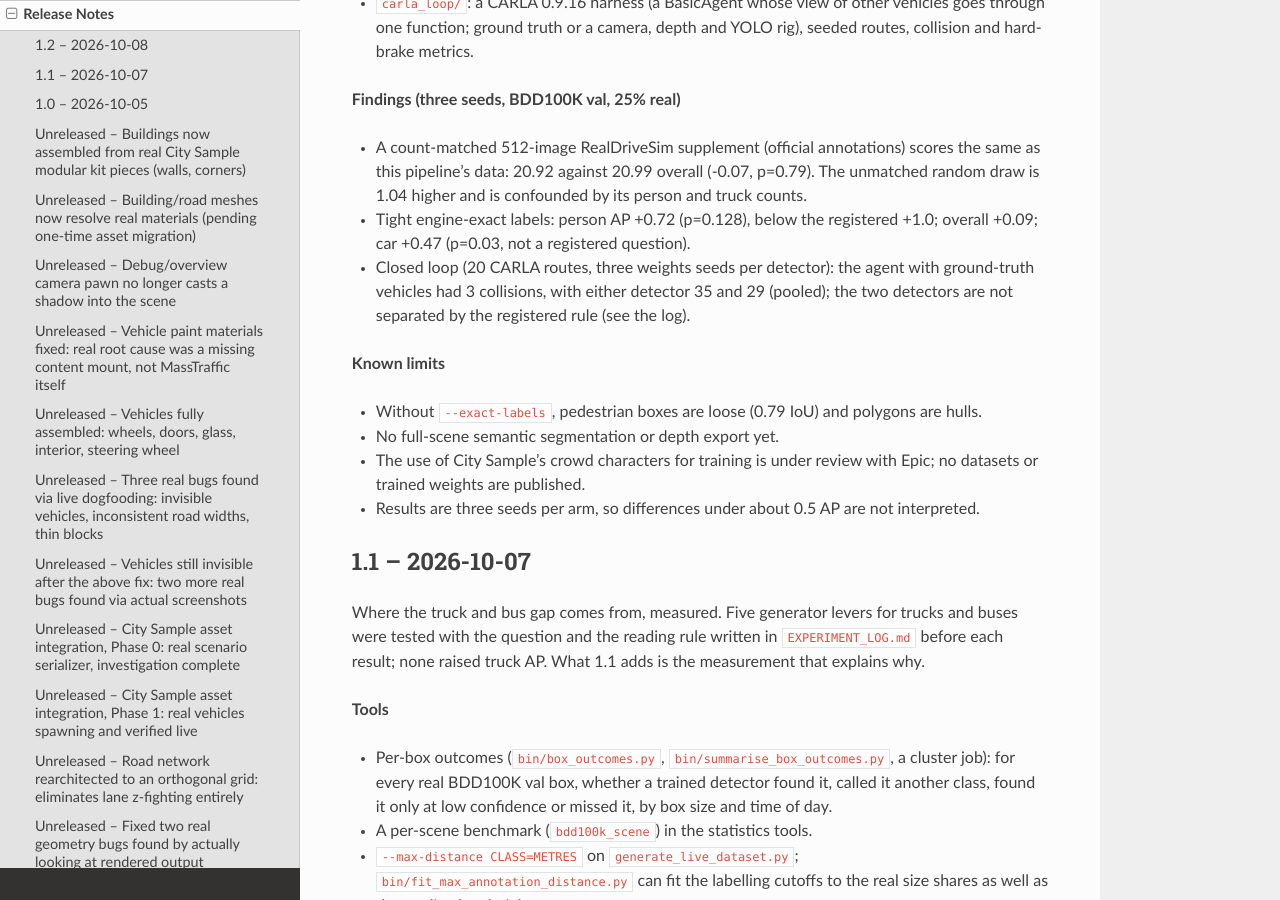
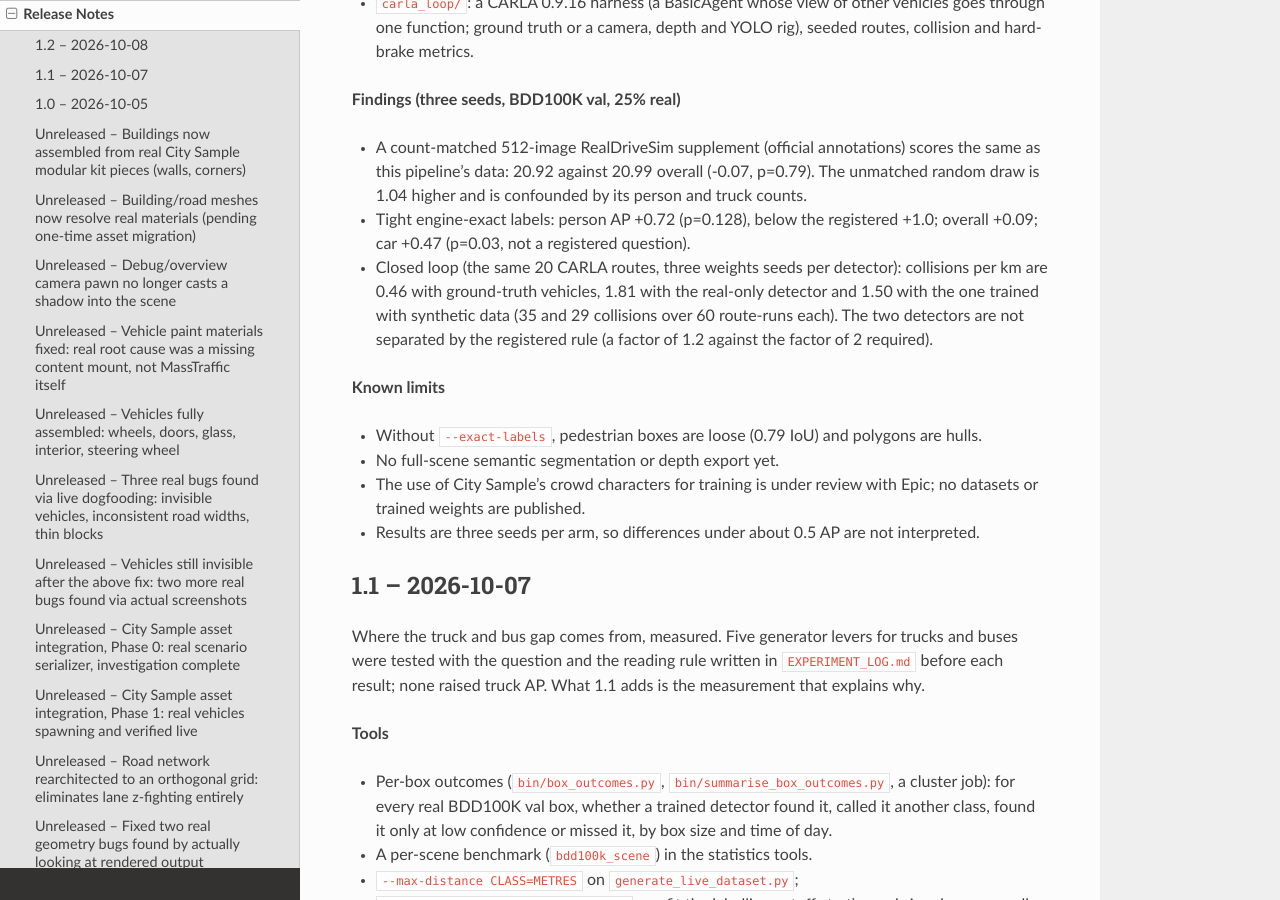
Before and after one commit to evanpetersen919/VantageCV-V2, a Sphinx documentation site: the page built from docs/release_notes.rst, in a window 1280 px wide and 900 px high, scrolled down 687 px. Built offline with Sphinx 7.4.7 and the Read the Docs theme 3.1.0, drawn with Linux system fonts in a browser that asks for light colours.

Commit message:
Release notes: closed-loop collisions as rates per km, with the rule's factor

```diff
--- a/docs/release_notes.rst
+++ b/docs/release_notes.rst
@@ -32,9 +32,10 @@ does not separate.
   and is confounded by its person and truck counts.
 - Tight engine-exact labels: person AP +0.72 (p=0.128), below the registered +1.0; overall +0.09; car +0.47
   (p=0.03, not a registered question).
-- Closed loop (20 CARLA routes, three weights seeds per detector): the agent with ground-truth vehicles
-  had 3 collisions, with either detector 35 and 29 (pooled); the two detectors are not separated by the
-  registered rule (see the log).
+- Closed loop (the same 20 CARLA routes, three weights seeds per detector): collisions per km are 0.46 with
+  ground-truth vehicles, 1.81 with the real-only detector and 1.50 with the one trained with synthetic data
+  (35 and 29 collisions over 60 route-runs each). The two detectors are not separated by the registered rule
+  (a factor of 1.2 against the factor of 2 required).
 
 **Known limits**
 
```
